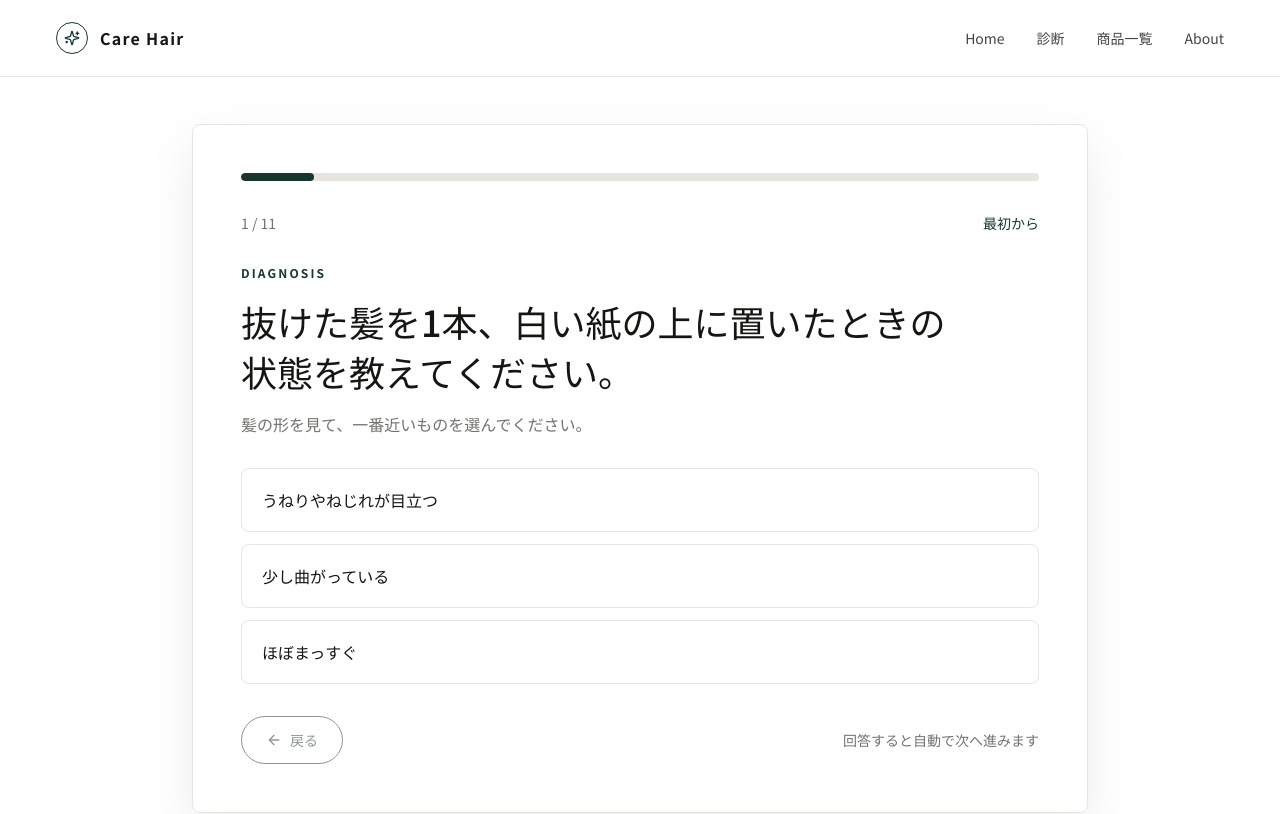
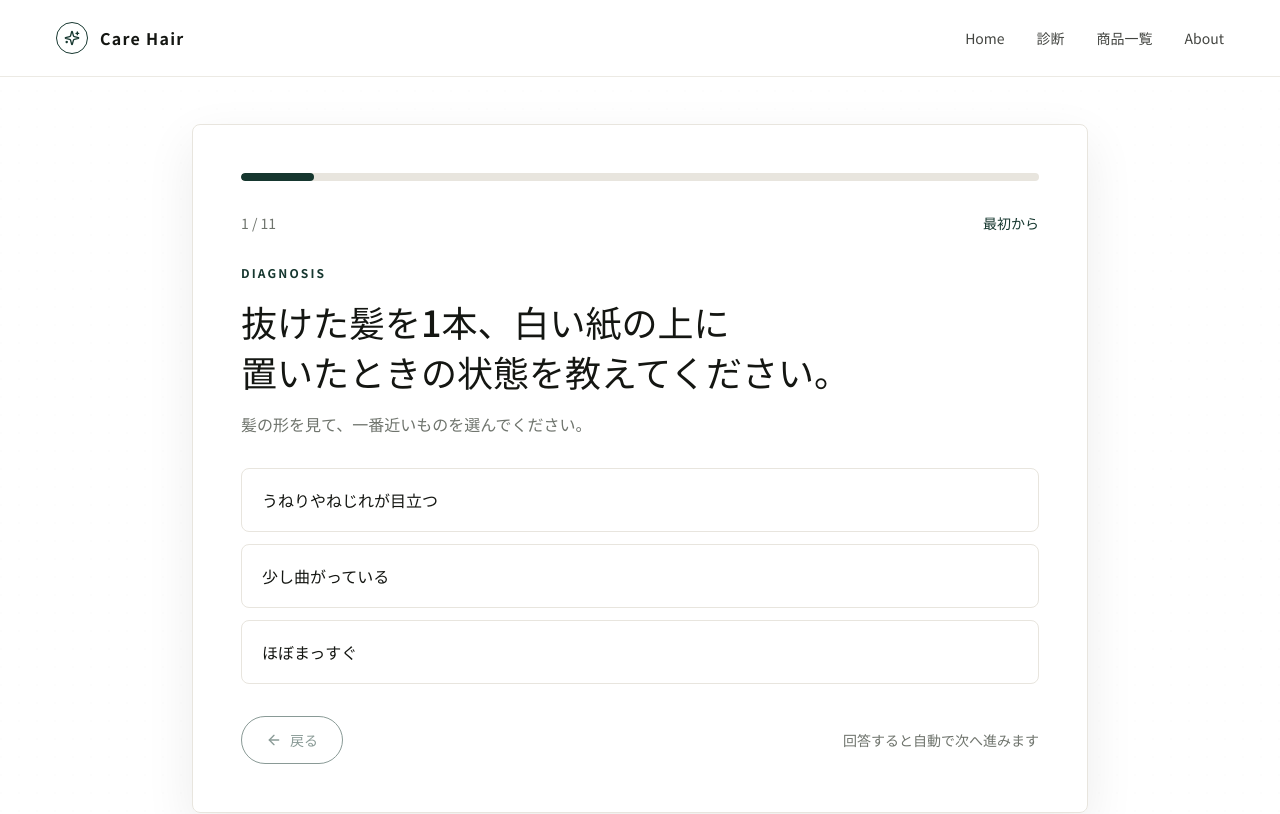
Before and after one commit to gomaabura1102-beep/care-hair, a Next.js app: page /diagnosis in a window 1280 px wide. Shown: the top 814 px of the page. Built offline with nearby package versions, Linux system fonts and the light colour scheme.

Commit message:
Set manual diagnosis question breaks

```diff
--- a/app/globals.css
+++ b/app/globals.css
@@ -38,6 +38,7 @@ img {
 .jp-question-title {
   line-break: strict;
   overflow-wrap: normal;
+  white-space: pre-line;
   text-wrap: pretty;
   word-break: auto-phrase;
 }
--- a/data/questions.ts
+++ b/data/questions.ts
@@ -3,7 +3,7 @@ import type { DiagnosisQuestion } from "@/types/diagnosis";
 export const questions: DiagnosisQuestion[] = [
   {
     id: "hair-shape-paper",
-    title: "抜けた髪を1本、白い紙の上に置いたときの状態を教えてください。",
+    title: "抜けた髪を1本、白い紙の上に\n置いたときの状態を教えてください。",
     hint: "髪の形を見て、一番近いものを選んでください。",
     options: [
       { label: "うねりやねじれが目立つ", scores: { curly: 5, frizz: 2 } },
@@ -22,7 +22,7 @@ export const questions: DiagnosisQuestion[] = [
   },
   {
     id: "body",
-    title: "抜けた髪を1本持ち、片側だけを指でつまむと髪はどうなりますか？",
+    title: "抜けた髪を1本持ち、片側だけを\n指でつまむと髪はどうなりますか？",
     hint: "髪のハリや太さを判定します。",
     options: [
       { label: "しばらく横向きのまま立っている", scores: { coarse: 5 } },
@@ -31,7 +31,7 @@ export const questions: DiagnosisQuestion[] = [
   },
   {
     id: "curl-memory",
-    title: "抜けた髪を1本、指に10秒ほど巻き付けてから外すとどうなりますか？",
+    title: "抜けた髪を1本、指に10秒ほど\n巻き付けてから外すとどうなりますか？",
     hint: "形が残るかどうかを選んでください。",
     options: [
       { label: "すぐにまっすぐに戻る", scores: { straight: 4 } },
@@ -40,7 +40,7 @@ export const questions: DiagnosisQuestion[] = [
   },
   {
     id: "wet-stretch",
-    title: "抜けた髪を1本取り、濡らして両端を持ってゆっくり引っ張るとどうなりますか？",
+    title: "抜けた髪を1本取り、濡らして\n両端を持ってゆっくり引っ張ると\nどうなりますか？",
     hint: "ダメージの出やすさを確認します。",
     options: [
       { label: "すぐに切れる", scores: { damage: 5, dry: 2 } },
```
